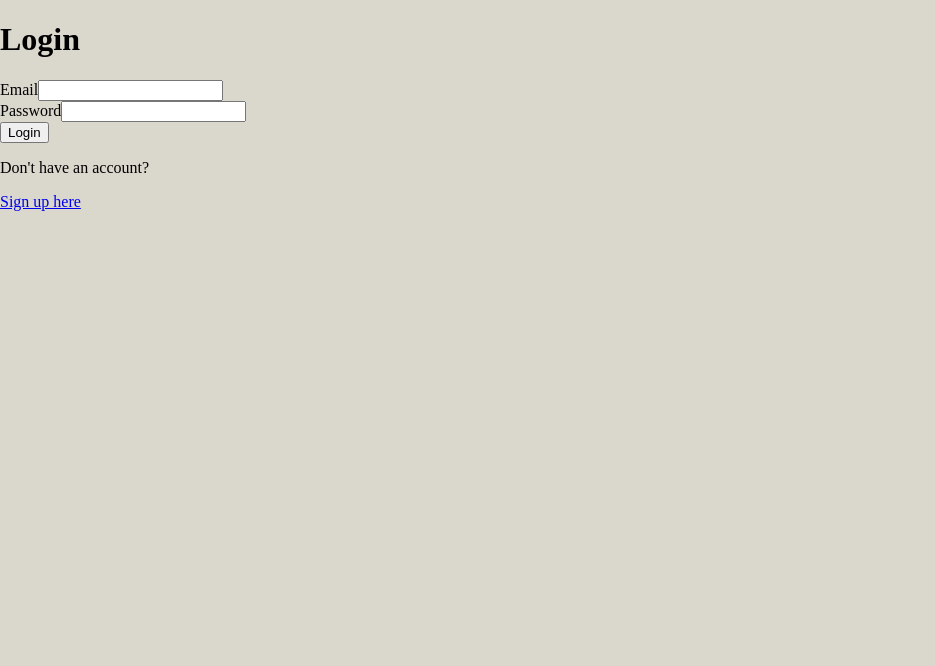
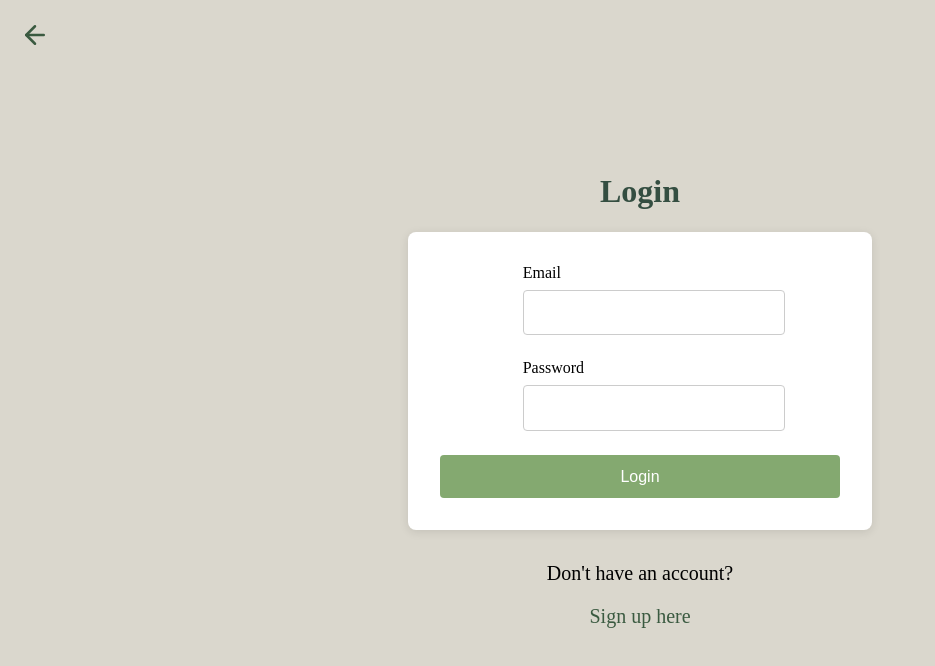
Before and after one commit to mirandamorton1/recipe-manager, a Next.js app: page /login in a window 1280 px wide. Shown: the top 666 px of the page, without its empty margins (0-935 px from the left). Built offline with nearby package versions, Linux system fonts and the light colour scheme.

Commit message:
login and signup styling

```diff
--- a/src/pages/login.js
+++ b/src/pages/login.js
@@ -1,49 +1,54 @@
-import { useState } from 'react';
-import { useRouter } from 'next/router';
-import Link from 'next/link';
+import { useState } from "react";
+import { useRouter } from "next/router";
+import Link from "next/link";
+import styles from "../styles/LoginSignup.module.scss";
+import { FiArrowLeft } from "react-icons/fi";
 
 const Login = () => {
-  const [email, setEmail] = useState('');
-  const [password, setPassword] = useState('');
-  const [error, setError] = useState('');
+  const [email, setEmail] = useState("");
+  const [password, setPassword] = useState("");
+  const [error, setError] = useState("");
   const [loading, setLoading] = useState(false);
   const router = useRouter();
 
   const handleSubmit = async (e) => {
     e.preventDefault();
-    setError('');
+    setError("");
     setLoading(true);
 
     try {
-      const res = await fetch('/api/auth/login', {
-        method: 'POST',
+      const res = await fetch("/api/auth/login", {
+        method: "POST",
         headers: {
-          'Content-Type': 'application/json',
+          "Content-Type": "application/json",
         },
-        credentials: 'include',
+        credentials: "include",
         body: JSON.stringify({ email, password }),
       });
 
       if (res.ok) {
-        console.log('Login successful');
-        router.push('/dashboard');
+        console.log("Login successful");
+        router.push("/dashboard");
       } else {
         const data = await res.json();
-        setError(data.message || 'Invalid login credentials');
+        setError(data.message || "Invalid login credentials");
       }
     } catch (err) {
-      setError('An error occurred. Please try again later.');
-      console.error('Login error:', err);
+      setError("An error occurred. Please try again later.");
+      console.error("Login error:", err);
     } finally {
       setLoading(false);
     }
   };
 
   return (
-    <div>
+    <div className={styles.container}>
+      <Link href="/">
+        <FiArrowLeft size={30} className={styles.backArrow} />
+      </Link>
       <h1>Login</h1>
-      {error && <p style={{ color: 'red' }}>{error}</p>}
-      <form onSubmit={handleSubmit}>
+      {error && <p style={{ color: "red" }}>{error}</p>}
+      <form onSubmit={handleSubmit} className={styles.form}>
         <div>
           <label htmlFor="email">Email</label>
           <input
@@ -67,11 +72,11 @@ const Login = () => {
           />
         </div>
         <button type="submit" disabled={loading}>
-          {loading ? 'Logging in...' : 'Login'}
+          {loading ? "Logging in..." : "Login"}
         </button>
       </form>
       <div>
-        <p>
+        <p className={styles.link}>
           Don&apos;t have an account?
           <Link href="/signup">
             <p>Sign up here</p>
--- /dev/null
+++ b/src/styles/LoginSignup.module.scss
@@ -0,0 +1,89 @@
+.container {
+  display: flex;
+  flex-direction: column;
+  align-items: center;
+  justify-content: center;
+  height: 100vh;
+  padding: 0 20px;
+
+}
+
+.backArrow {
+    position: absolute;
+    top: 20px;
+    left: 20px;
+    cursor: pointer;
+    color:#3a5a40;
+  }
+
+.container h1 {
+    font-size: 2rem;
+    color: #344e41;
+  }
+
+.form {
+  display: flex;
+  flex-direction: column;
+  align-items: center;
+  gap: 1.5rem;
+  max-width: 400px;
+  width: 100%;
+  padding: 2rem;
+  background-color: #fff;
+  border-radius: 8px;
+  box-shadow: 0 2px 10px rgba(0, 0, 0, 0.1);
+}
+
+.form h2 {
+  font-size: 1.8rem;
+  margin-bottom: 1rem;
+}
+
+.form label {
+    display: block;
+    font-size: 1rem;
+    margin-bottom: 0.5rem;
+  }
+
+.form input {
+  padding: 0.8rem;
+  font-size: 1rem;
+  border: 1px solid #ccc;
+  border-radius: 4px;
+  width: 100%;
+}
+
+.form input:focus {
+    outline: none;
+    border: 2px solid #84a970;
+  }
+
+.form button {
+  padding: 0.8rem;
+  font-size: 1rem;
+  background-color: #84a970;
+  color: white;
+  border: none;
+  border-radius: 4px;
+  cursor: pointer;
+  width: 100%;
+}
+
+.form button:hover {
+  background-color: #588157;
+}
+
+.link {
+  text-align: center;
+  margin-top: 2rem;
+  font-size: 1.25rem;
+}
+
+.link a {
+  color: #3a5a40;
+  text-decoration: none;
+}
+
+.link a:hover {
+  text-decoration: underline;
+}
--- a/src/styles/RecipeCard.module.scss
+++ b/src/styles/RecipeCard.module.scss
@@ -1,5 +1,5 @@
 .card {
-    border: 1px solid #ccc;
+    border: 1px solid #1b1717;
     border-radius: 8px;
     padding: 16px;
     margin: 16px;
```
Also changed, not shown: src/pages/signup.js (+30 -16 lines).
